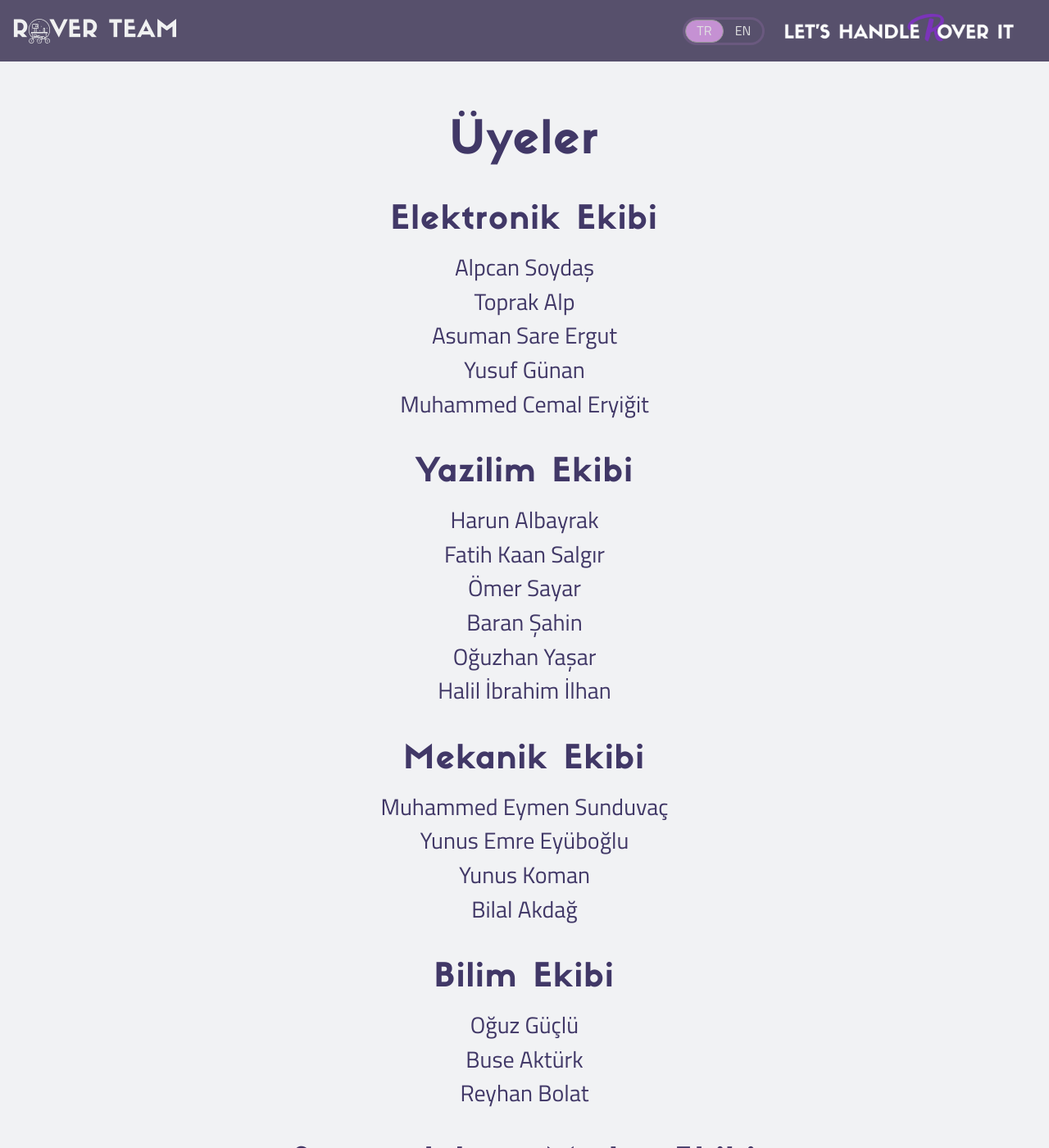
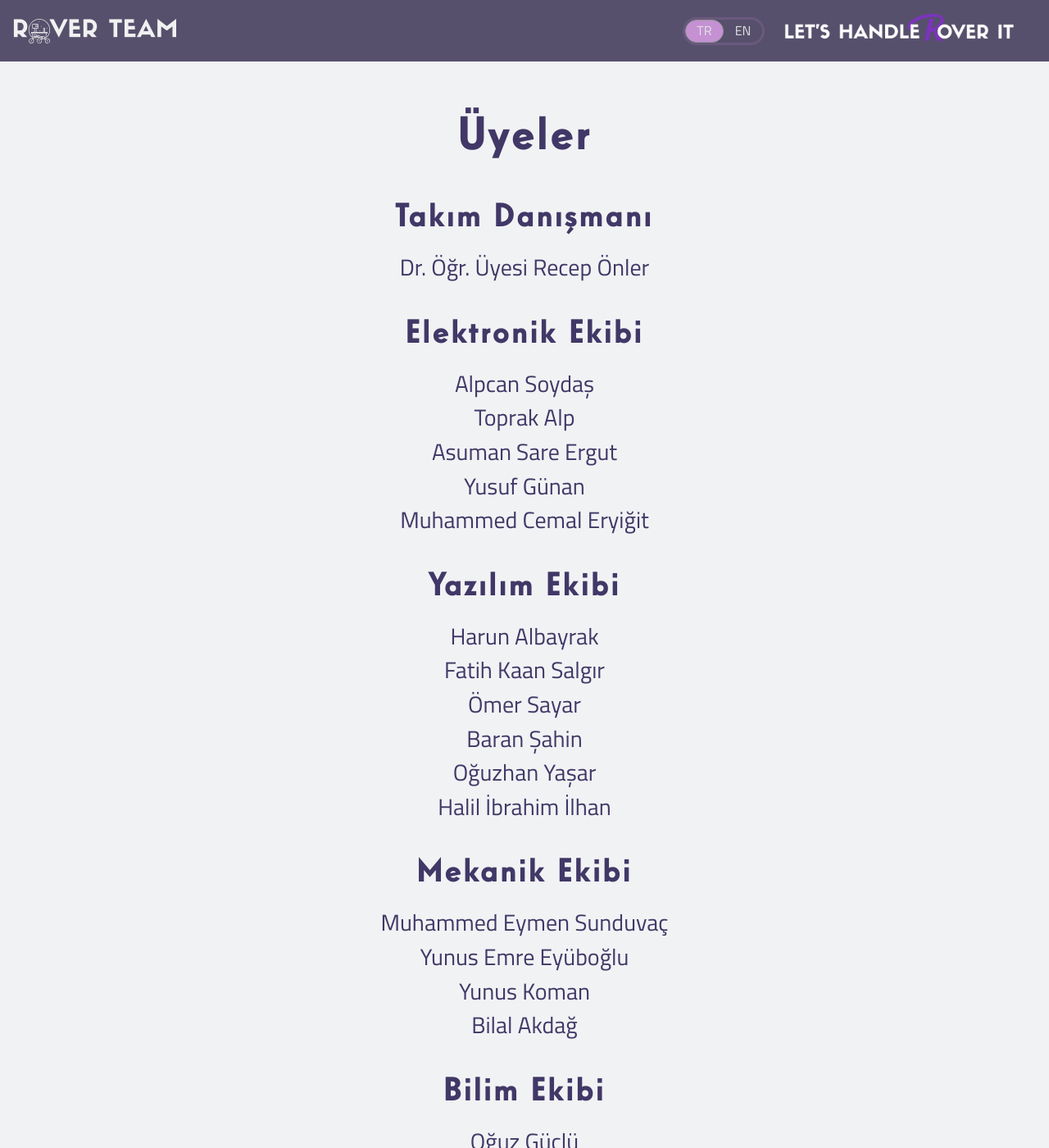
Before and after one commit to harunalbayrak/gtu-rover-website, a Jekyll site: the page built from members/index.md, in a window 1280 px wide and 1400 px high. Shown: the whole window at 82% size. Built offline with Jekyll 4.4.1, drawn with Linux system fonts in a browser that asks for light colours; nearby versions of some CDN libraries.

Commit message:
danisman & sifon -> windlesham font

```diff
--- a/_config.yml
+++ b/_config.yml
@@ -14,6 +14,7 @@ plugins:
   - jekyll-feed
 
 # team order is important
+danisman: Recep Önler
 members:
   - electronics:
     - Alpcan Soydaş
--- a/_layouts/members.html
+++ b/_layouts/members.html
@@ -8,11 +8,15 @@
 
 <section id="fifth-div" class="jumbotron jumbotron-fluid align-content-center" style="margin-bottom: 0;">
     <div class="container">
-        <h1 class="text-center display-4 font-sifonn" style="margin-top: 70px">{{ page.members.title }}</h1>
+        <h1 class="text-center display-4 font-windlesham" style="margin-top: 70px">{{ page.members.title }}</h1>
+        <div class="text-center " style="margin-top: 40px;">
+            <h1 style="margin-bottom: 20px; font-weight: 900" class="text-center font-windlesham">{{ page.members.danisman }}</h1>
+            <h3> {{ page.members.danismanPre }} {{ site.danisman }}</h3>
+        </div>
 
         {% for team in page.teams %}
         <div class="container text-center" style="margin-top: 40px; margin-bottom: 40px;">
-            <h1 style="margin-bottom: 20px" class="text-center font-sifonn">{{ team[1].title }}</h1>
+            <h1 style="margin-bottom: 20px" class="text-center font-windlesham">{{ team[1].title }}</h1>
             <div class="text-center">
             {% assign teamName = team[0] %}
             {% for member in site.members %}
--- a/css/custom.css
+++ b/css/custom.css
@@ -100,6 +100,14 @@ body {
     font-style: normal;
     font-display: swap;
 }
+
+@font-face {
+font-family: 'WindleshamPro Bold';
+font-style: normal;
+font-weight: normal;
+src: url('../fonts/Windlesham\ Pro\ Bold.woff') format('woff');
+}
+
 
 .members-linked:link {
     color: #493262 !important;
@@ -300,6 +308,13 @@ a:active {
 
 .font-sifonn {
     font-family: 'sifonnbasic', sans-serif !important;
+    font-weight: lighter !important;
+    font-style: normal !important;
+    letter-spacing: 2px;
+}
+
+.font-windlesham {
+    font-family: 'WindleshamPro Bold', sans-serif !important;
     font-weight: lighter !important;
     font-style: normal !important;
     letter-spacing: 2px;
--- a/members/index.md
+++ b/members/index.md
@@ -7,11 +7,13 @@ home: /
 
 members:
   title: Üyeler
+  danisman: Takım Danışmanı
+  danismanPre: Dr. Öğr. Üyesi
 teams:
   electronics:
     title: Elektronik Ekibi
   software:
-    title: Yazilim Ekibi
+    title: Yazılım Ekibi
   mechanical:
     title: Mekanik Ekibi
   science:
```
Also changed, not shown: members/en/index.md (+2 -0 lines), fonts/Windlesham Pro Bold.woff (added), fonts/Windlesham Pro Light.woff (added), fonts/Windlesham Pro Medium.woff (added), fonts/Windlesham Pro.woff (added).
